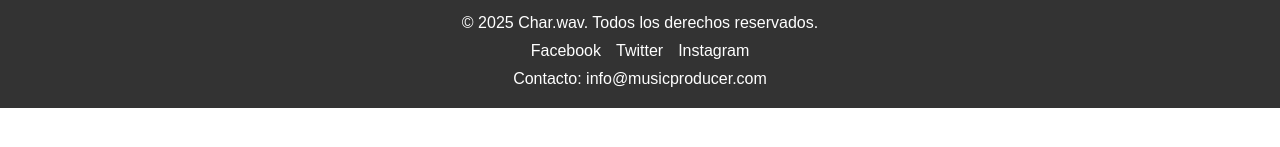
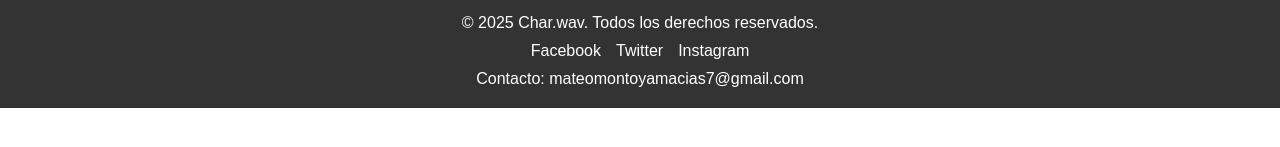
Before and after one commit to elmatmonmac/Char, a plain HTML site: page index.html in a window 1280 px wide. Shown: the part 521-668 px from the top of the page. Drawn offline with Linux system fonts and the light colour scheme.

Commit message:
commit de prueba

```diff
--- a/index.html
+++ b/index.html
@@ -34,7 +34,7 @@
             <a href="https://twitter.com" target="_blank">Twitter</a>
             <a href="https://instagram.com" target="_blank">Instagram</a>
         </div>
-        <p>Contacto: <a href="mailto:info@musicproducer.com">info@musicproducer.com</a></p>
+        <p>Contacto: <a href="mailto:mateomontoyamacias7@gmail.com">mateomontoyamacias7@gmail.com</a></p>
     </div>
 </footer>
 </body>
```
